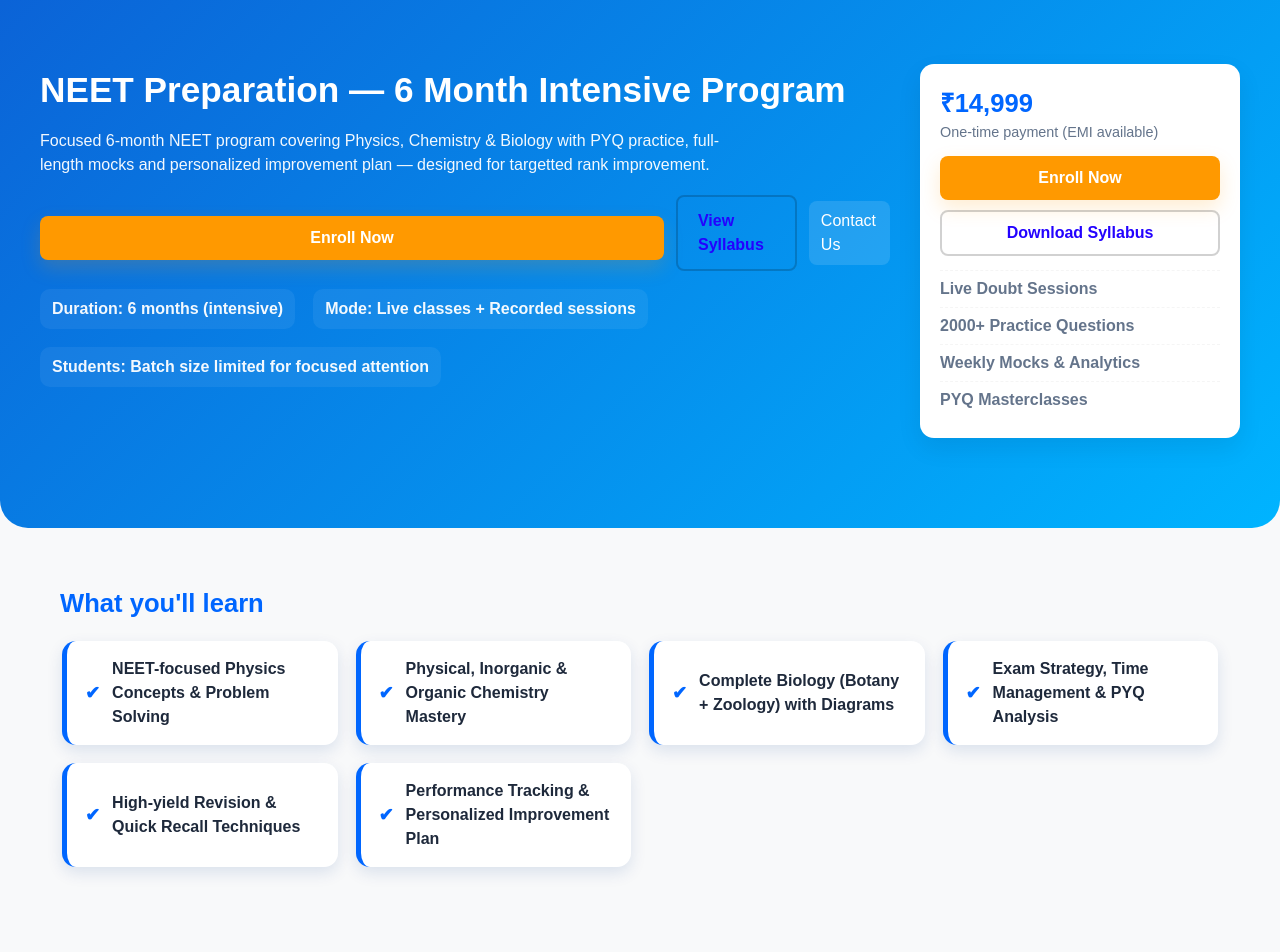
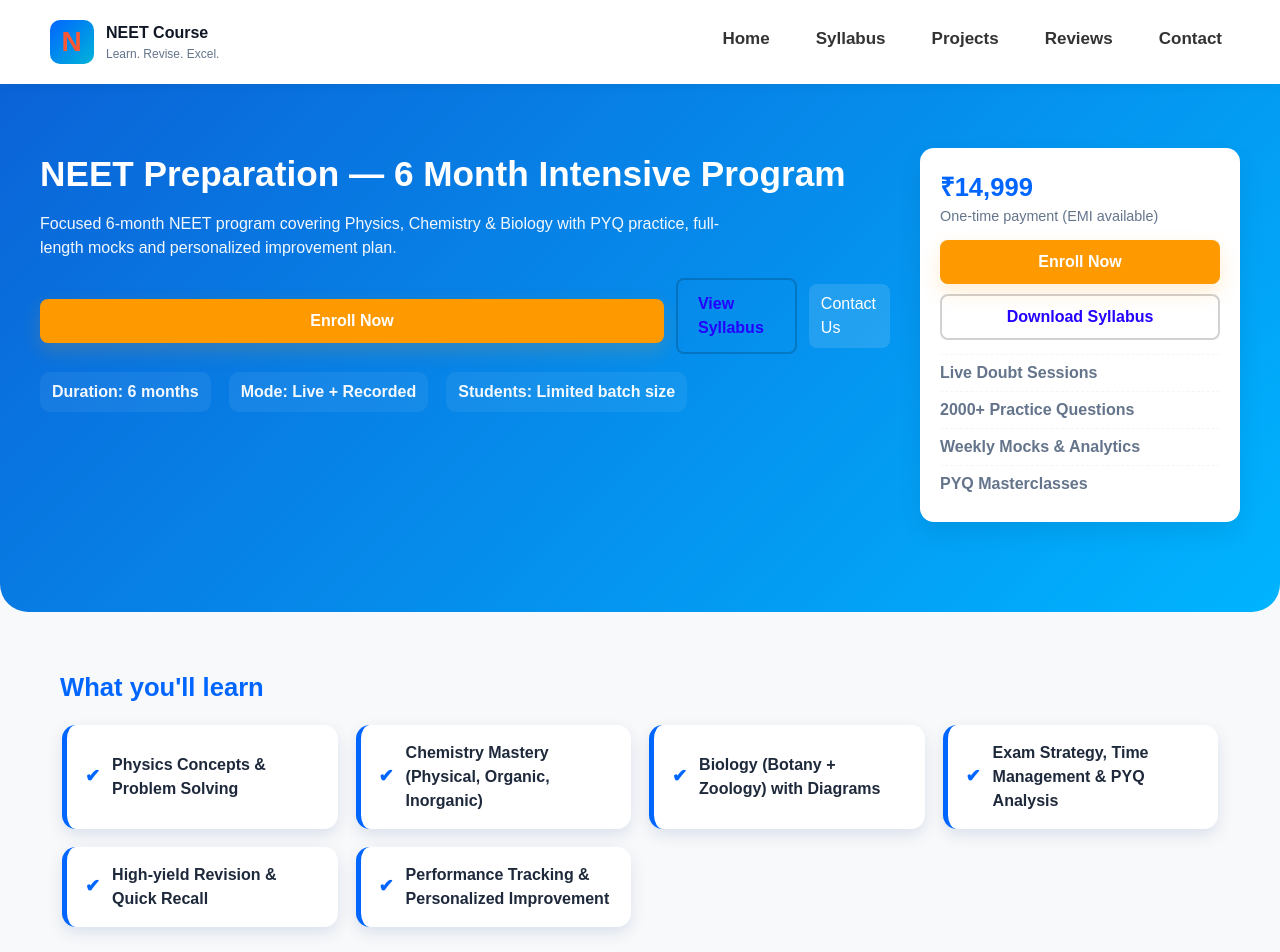
Before and after one commit to nexorahub2025/website-12, a React (Create React App) app: page /neet in a window 1280 px wide. Shown: the top 952 px of the page. Built offline with nearby package versions, Linux system fonts and the light colour scheme.

Commit message:
Update NEET.js

```diff
--- a/src/NEET.js
+++ b/src/NEET.js
@@ -3,6 +3,7 @@ import "./CoursePage.css";
 
 export default function NEETCourse() {
     const [openIndex, setOpenIndex] = useState(null);
+    const [menuOpen, setMenuOpen] = useState(false);
 
     const syllabus = [
         {
@@ -85,17 +86,39 @@ export default function NEETCourse() {
     ];
 
     const toggle = (i) => setOpenIndex(openIndex === i ? null : i);
+    const toggleMenu = () => setMenuOpen(!menuOpen);
 
     return (
         <div className="pf-container">
-            {/* Hero */}
+            {/* ================= NAVBAR ================= */}
+            <header className="top-header">
+                <div className="brand">
+                    <div className="logo">N</div>
+                    <div className="brand-text">
+                        <div className="brand-name">NEET Course</div>
+                        <div className="brand-tag">Learn. Revise. Excel.</div>
+                    </div>
+                </div>
+
+                <div className="hamburger" onClick={toggleMenu}>☰</div>
+
+                <nav className={`nh-nav ${menuOpen ? "active" : ""}`}>
+                    <a href="/">Home</a>
+                    <a href="#syllabus">Syllabus</a>
+                    <a href="#projects">Projects</a>
+                    <a href="#reviews">Reviews</a>
+                    <a href="#contact">Contact</a>
+                </nav>
+            </header>
+
+            {/* ================= HERO ================= */}
             <section className="pf-hero">
                 <div className="pf-hero-inner">
                     <div className="pf-hero-left">
                         <h1>NEET Preparation — 6 Month Intensive Program</h1>
                         <p className="pf-sub">
                             Focused 6-month NEET program covering Physics, Chemistry & Biology with PYQ practice,
-                            full-length mocks and personalized improvement plan — designed for targetted rank improvement.
+                            full-length mocks and personalized improvement plan.
                         </p>
 
                         <div className="pf-cta-row">
@@ -112,9 +135,9 @@ export default function NEETCourse() {
                         </div>
 
                         <div className="pf-highlights">
-                            <div><strong>Duration:</strong> 6 months (intensive)</div>
-                            <div><strong>Mode:</strong> Live classes + Recorded sessions</div>
-                            <div><strong>Students:</strong> Batch size limited for focused attention</div>
+                            <div><strong>Duration:</strong> 6 months</div>
+                            <div><strong>Mode:</strong> Live + Recorded</div>
+                            <div><strong>Students:</strong> Limited batch size</div>
                         </div>
                     </div>
 
@@ -142,23 +165,22 @@ export default function NEETCourse() {
                 </div>
             </section>
 
-            {/* What you'll learn */}
+            {/* ================= WHAT YOU LEARN ================= */}
             <section className="pf-section learn" id="learn">
                 <h2>What you'll learn</h2>
                 <div className="learn-grid">
-                    <div className="learn-item">NEET-focused Physics Concepts & Problem Solving</div>
-                    <div className="learn-item">Physical, Inorganic & Organic Chemistry Mastery</div>
-                    <div className="learn-item">Complete Biology (Botany + Zoology) with Diagrams</div>
+                    <div className="learn-item">Physics Concepts & Problem Solving</div>
+                    <div className="learn-item">Chemistry Mastery (Physical, Organic, Inorganic)</div>
+                    <div className="learn-item">Biology (Botany + Zoology) with Diagrams</div>
                     <div className="learn-item">Exam Strategy, Time Management & PYQ Analysis</div>
-                    <div className="learn-item">High-yield Revision & Quick Recall Techniques</div>
-                    <div className="learn-item">Performance Tracking & Personalized Improvement Plan</div>
+                    <div className="learn-item">High-yield Revision & Quick Recall</div>
+                    <div className="learn-item">Performance Tracking & Personalized Improvement</div>
                 </div>
             </section>
 
-            {/* Syllabus */}
+            {/* ================= SYLLABUS ================= */}
             <section className="pf-section" id="syllabus">
                 <h2>Detailed Curriculum</h2>
-
                 <div className="accordion-wrap">
                     {syllabus.map((m, i) => (
                         <div key={i} className={`accordion ${openIndex === i ? "open" : ""}`}>
@@ -169,7 +191,6 @@ export default function NEETCourse() {
                                 </div>
                                 <div className="accordion-icon">{openIndex === i ? "−" : "+"}</div>
                             </button>
-
                             <div className="accordion-body">
                                 <ul>
                                     {m.items.map((topic, t) => <li key={t}>{topic}</li>)}
@@ -180,8 +201,8 @@ export default function NEETCourse() {
                 </div>
             </section>
 
-            {/* Projects / Practice */}
-            <section className="pf-section projects">
+            {/* ================= PROJECTS ================= */}
+            <section className="pf-section projects" id="projects">
                 <h2>Practice & Mock Tests</h2>
                 <div className="projects-grid">
                     {projects.map((p, idx) => (
@@ -193,10 +214,8 @@ export default function NEETCourse() {
                 </div>
             </section>
 
-            {/* Trainers / Faculty */}
-
-            {/* Reviews */}
-            <section className="pf-section reviews">
+            {/* ================= REVIEWS ================= */}
+            <section className="pf-section reviews" id="reviews">
                 <h2>Student Reviews</h2>
                 <div className="reviews-row">
                     {reviews.map((r, i) => (
@@ -208,7 +227,7 @@ export default function NEETCourse() {
                 </div>
             </section>
 
-            {/* Contact */}
+            {/* ================= CONTACT ================= */}
             <section className="pf-section contact" id="contact">
                 <h2>Contact / Enroll</h2>
                 <p>Have questions? Call or WhatsApp us — we're here to help!</p>
@@ -218,8 +237,14 @@ export default function NEETCourse() {
                 </div>
             </section>
 
-            <footer className="pf-footer">
-                © {new Date().getFullYear()} NexoraHub — All rights reserved.
+            <footer className="site-footer">
+                <p>© 2025 Skill Tree Academy / NexoraHub</p>
+
+                <div className="footer-legal">
+                    <a href="/public/privacy.pdf" target="_blank">Privacy Policy</a>
+                    <a href="/public/Terms.pdf" target="_blank">Terms & Conditions</a>
+                    <a href="/public/refund.pdf" target="_blank">Refund Policy</a>
+                </div>
             </footer>
         </div>
     );
```
